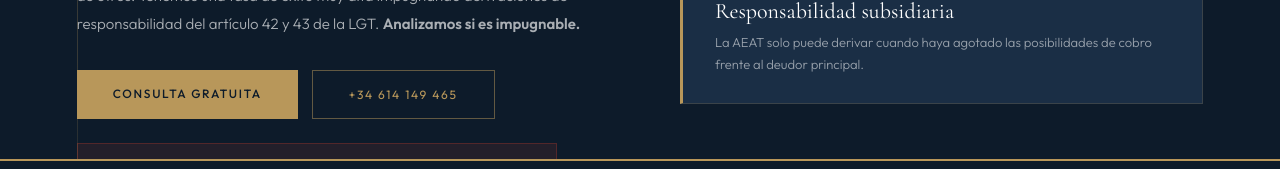
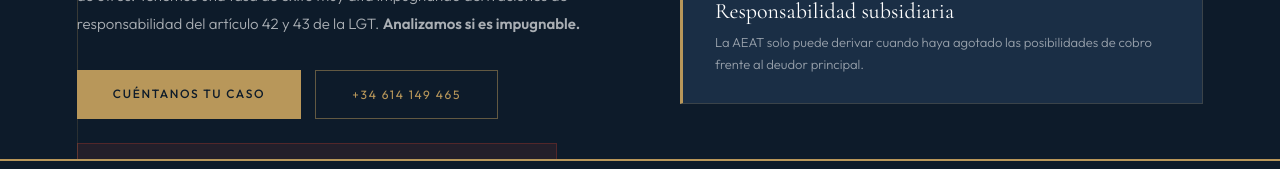
Before and after one commit to Ivanrm01/IRM-Abogados, a Next.js app: page /derivaciones-responsabilidad-tributaria in a window 1280 px wide. Shown: the part 464-633 px from the top of the page. Built offline with nearby package versions, Linux system fonts and the light colour scheme; no server answers.

Commit message:
Actualizar page.jsx

```diff
--- a/app/derivaciones-responsabilidad-tributaria/page.jsx
+++ b/app/derivaciones-responsabilidad-tributaria/page.jsx
@@ -101,7 +101,7 @@ export default function DerivacionesPage() {
             artículo 42 y 43 de la LGT. <strong>Analizamos si es impugnable.</strong>
           </p>
           <div className={styles.heroBtns}>
-            <Link href="/contacto" className="btn-gold">Consulta gratuita</Link>
+            <Link href="/contacto" className="btn-gold">Cuéntanos tu caso</Link>
             <TrackedLink ubicacion="derivaciones" href="tel:+34614149465" className={"btn-ghost"}>+34 614 149 465</TrackedLink>
           </div>
           <div className={styles.heroAlert}>
```
